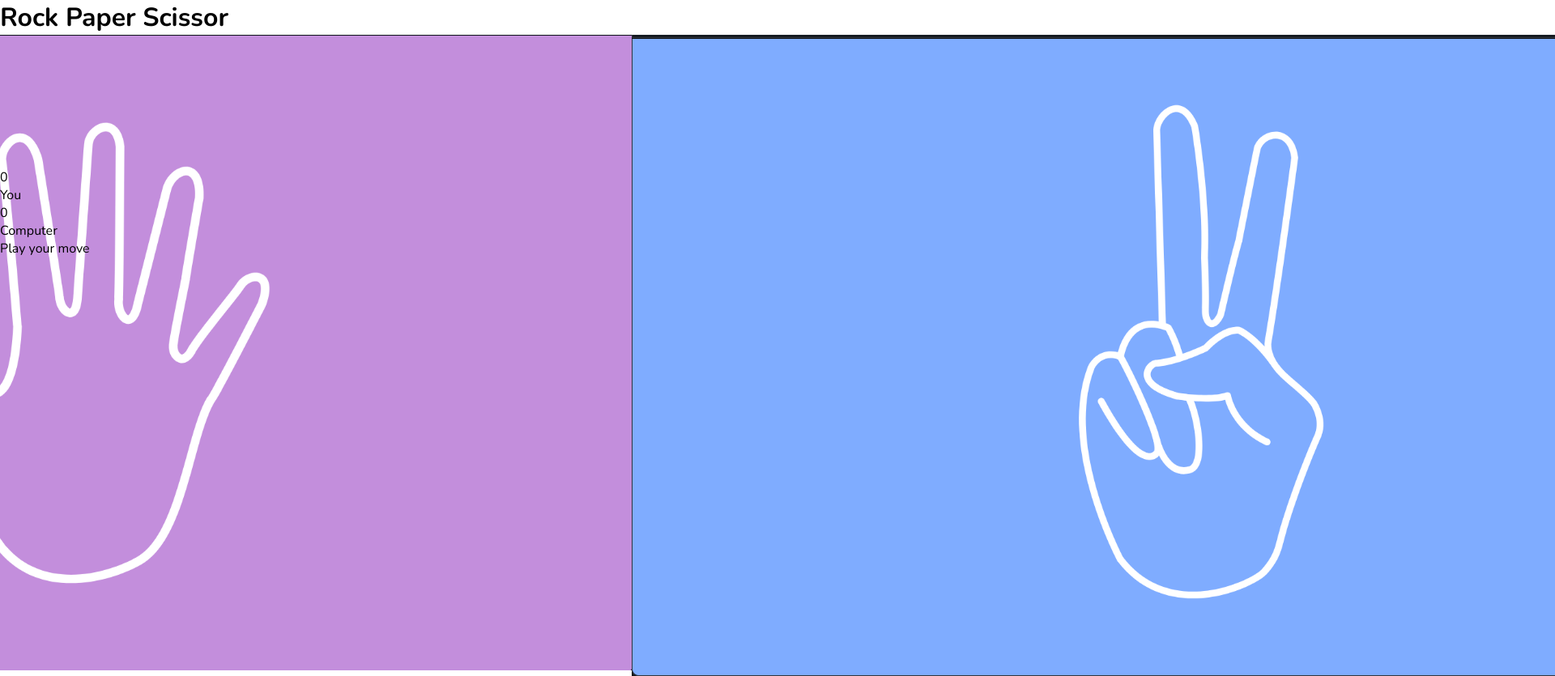
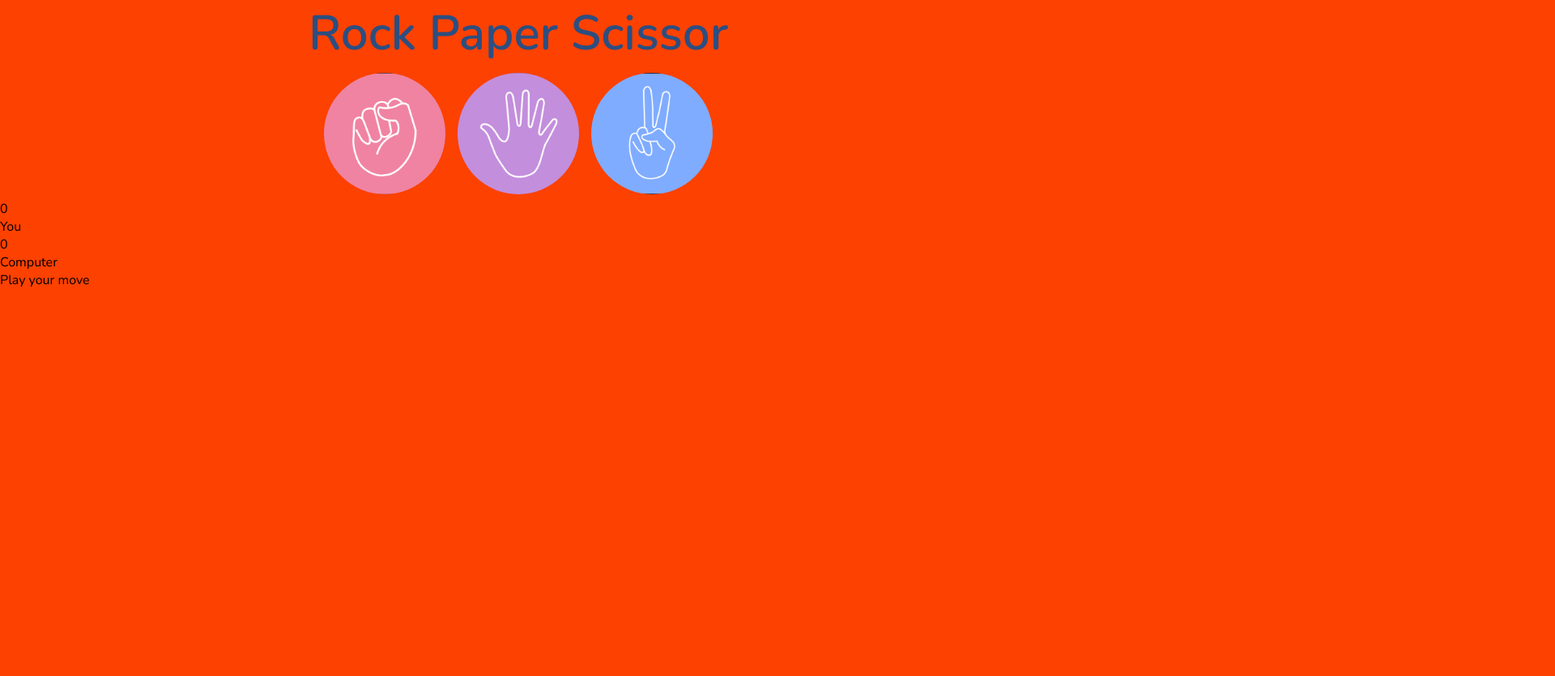
Before and after one commit to moksh-codedeveloper/SPS-Game, a plain HTML site: page index.html in a window 1280 px wide. Shown: the top 835 px of the page at 81% size, 1920 px wide, since content can reach past the window. After the commit the page ends 800 px from the top, so only its background shows below. Drawn offline with nearby package versions, Linux system fonts and the light colour scheme.

Commit message:
new styling complete script is remaining

```diff
--- a/style.css
+++ b/style.css
@@ -4,20 +4,49 @@
     padding: 0;
     box-sizing: border-box;
     font-family: "Nunito", sans-serif;
+    background-color: var(--main-color);
 }
 :root{
-    --main-color: #2C4E80;
-    --bg-color: #00215E;
-    --snd-color: #FFC55A;
-    --text-color: #FC4100;
+    --text-color: #2C4E80;
+    --snd-color: #00215E;
+    --bg-color: #FFC55A;
+    --main-color: #FC4100;
 }
-
-.choices{
+h1{
+    text-align: center;
+    color: var(--text-color);
+    font-size: 60px;
+    font-weight: 600;
+}
+.choice{
     height: 165px;
     width: 165px;
     border-radius: 50%;
     display: flex;
+    flex-direction: row;
     justify-content: center;
-    text-align: center;
+    align-items: center;
+}
 
+img{
+    height: 150px;
+    width: 150px;
+    object-fit: cover;
+    border-radius: 50%;
 }
+
+.choices{
+    display: flex;
+    justify-content: center;
+    flex-wrap: nowrap;
+    flex-direction: row;
+}
+
+.choice:hover{
+    background-color: var(--snd-color);
+    opacity: 1px var(--snd-color);
+    content: "";
+    box-shadow: 5px 4px 3px var(--text-color);
+    transform: translate(-3px);
+    transition: all 0.4s ease-out;
+}
```
Also changed, not shown: index.html (+1 -1 lines).
